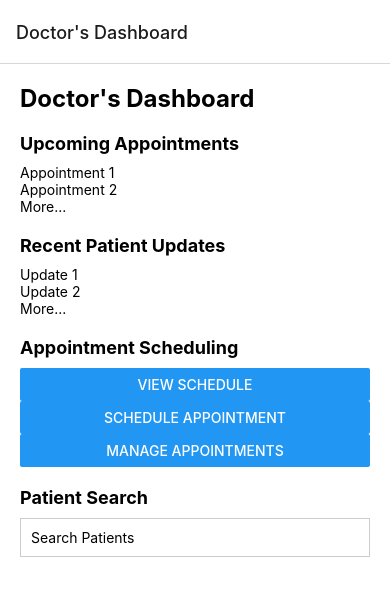
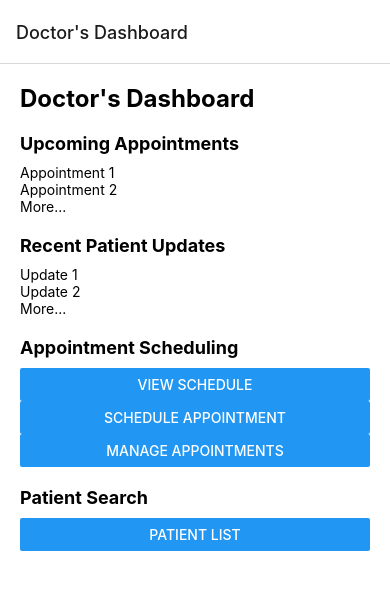
Before and after one commit to robert-mancuso/CSC-179-Medical-App-by-Trail-Mix-Team, a React Native app: screen /Dashboard in a window 390 px wide. Shown: the top 596 px of the page. Built offline with nearby package versions, Linux system fonts and the light colour scheme.

Commit message:
Added PatientScreen

```diff
--- a/App.jsx
+++ b/App.jsx
@@ -4,6 +4,7 @@ import { NavigationContainer } from '@react-navigation/native';
 import { createNativeStackNavigator } from '@react-navigation/native-stack';
 import DashboardScreen from './DashboardScreen'; // Assume this is the path to your component
 import ScheduleAppointmentScreen from './ScheduleAppointmentScreen'; // And this one too
+import PatientScreen from './PatientScreen';
 
 const Stack = createNativeStackNavigator();
 
@@ -13,6 +14,7 @@ function App() {
             <Stack.Navigator initialRouteName="Dashboard">
                 <Stack.Screen name="Dashboard" component={DashboardScreen} options={{ title: 'Doctor\'s Dashboard' }} />
                 <Stack.Screen name="ScheduleAppointment" component={ScheduleAppointmentScreen} options={{ title: 'Schedule Appointment' }} />
+                <Stack.Screen name="Patient List" component={PatientScreen} options={{ title: 'Patient List' }} />
             </Stack.Navigator>
         </NavigationContainer>
     );
--- a/DashboardScreen.js
+++ b/DashboardScreen.js
@@ -1,5 +1,6 @@
 import React from 'react';
 import {StyleSheet, Text, View, TextInput, Button, ScrollView} from 'react-native';
+import PatientScreen from './PatientScreen';
 
 const DashboardScreen = ({navigation}) => {
     return (
@@ -28,11 +29,7 @@ const DashboardScreen = ({navigation}) => {
                 </View>
                 <View style={styles.section}>
                     <Text style={styles.sectionHeader}>Patient Search</Text>
-                    <TextInput
-                        style={styles.searchInput}
-                        placeholder="Search Patients"
-                        onChangeText={(text) => {}}
-                    />
+                    <Button title="Patient List" onPress={() => navigation.navigate('Patient List')} />
                 </View>
             </ScrollView>
         </View>
--- /dev/null
+++ b/PatientScreen.js
@@ -0,0 +1,55 @@
+import React from 'react';
+import { View, StyleSheet, Text, FlatList } from 'react-native';
+
+const PatientEntry = ({ name, dob, appointment }) => (
+  <View style={styles.patientEntry}>
+    <Text style={styles.patientName}>{name}</Text>
+    <Text style={styles.patientDob}>{dob}</Text>
+    {appointment && <Text style={styles.appointmentText}>Appointment: {appointment}</Text>}
+  </View>
+);
+
+const PatientScreen = () => {
+  const patients = [
+    { name: 'John Smith', dob: 'Jan 18, 1988', appointment: 'August 13, 2024' },
+    { name: 'Jane Doe', dob: 'May 2, 1997', appointment: 'March 30, 2024' },
+  ];
+
+  return (
+    <View style={styles.container}>
+      <Text style={styles.headerText}>Patients</Text>
+      <FlatList
+        data={patients}
+        renderItem={({ item }) => <PatientEntry {...item} />}
+      />
+    </View>
+  );
+};
+
+const styles = StyleSheet.create({
+  container: {
+    flex: 1,
+  },
+  headerText: {
+    fontSize: 20,
+    fontWeight: 'bold',
+    padding: 10,
+  },
+  patientEntry: {
+    borderBottomWidth: 1,
+    borderColor: '#ddd',
+    padding: 10,
+  },
+  patientName: {
+    fontSize: 16,
+  },
+  patientDob: {
+    fontSize: 12,
+    color: '#888',
+  },
+  appointmentText: {
+    color: '#008000',
+  },
+});
+
+export default PatientScreen;
```
